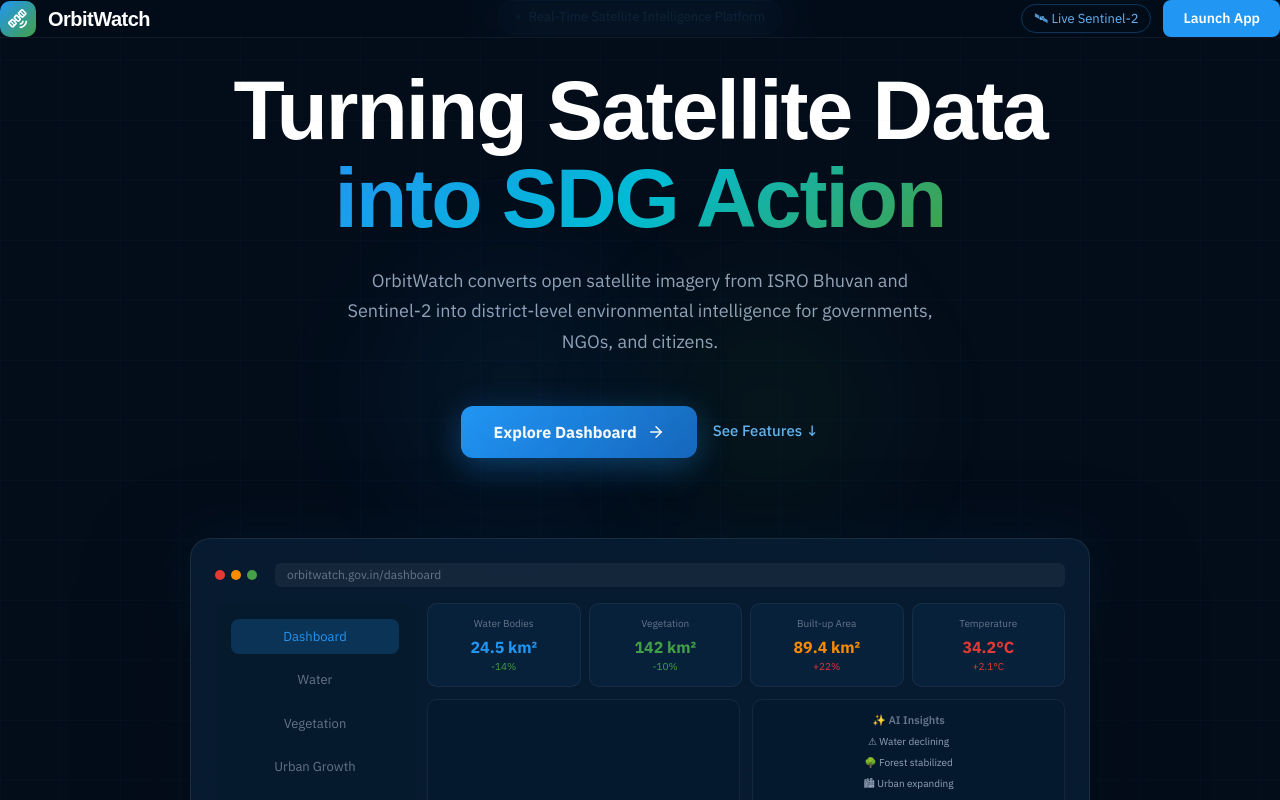
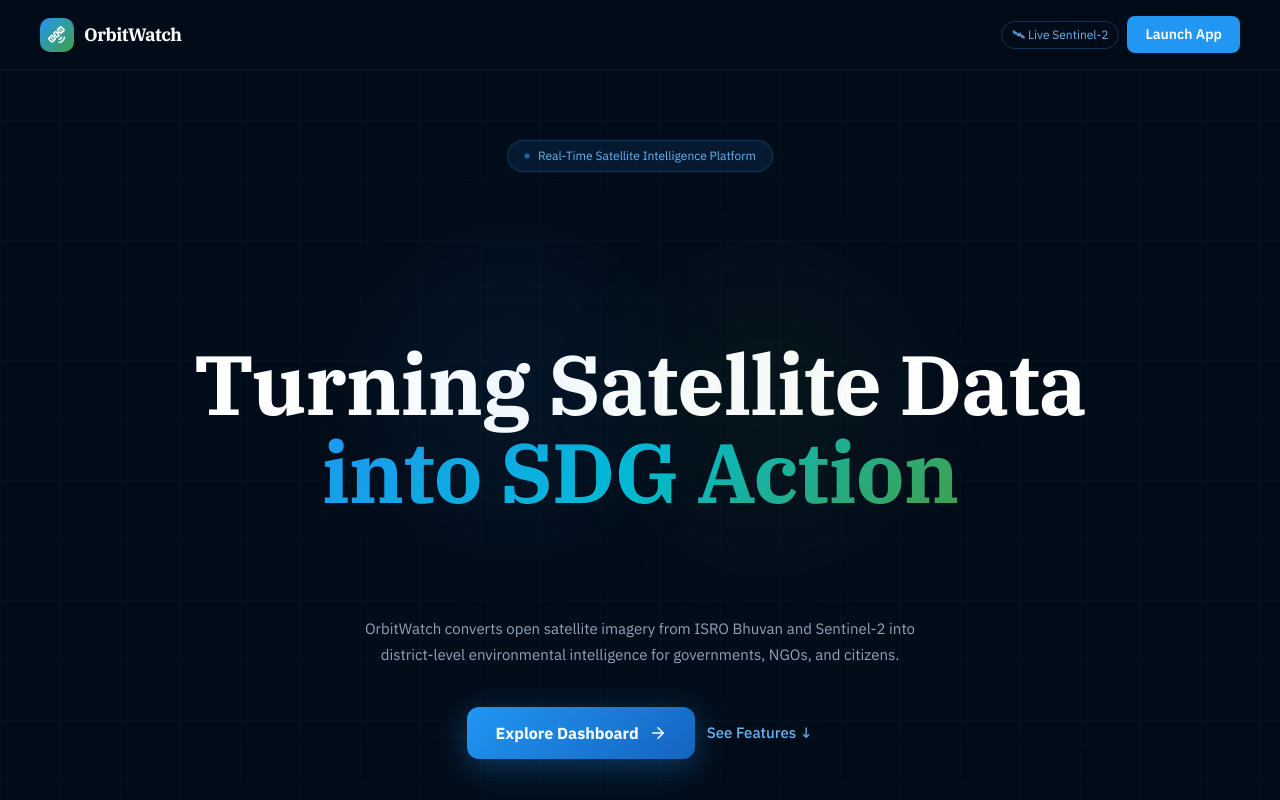
Before and after one commit to ArnishM/OrbitWatch, a React app in the folder frontend/: page / in a window 1280 px wide. Built offline with nearby package versions, Linux system fonts and the light colour scheme; no server answers; the HTML template or start-up script is replaced by a standard one.

Commit message:
Mobile responsive fix: landing page, dashboard grid, map sizing + ResizeObserver

```diff
--- a/frontend/src/pages/LandingPage.jsx
+++ b/frontend/src/pages/LandingPage.jsx
@@ -1,4 +1,4 @@
-import React, { useEffect, useRef } from 'react';
+import React from 'react';
 import { motion } from 'framer-motion';
 import { FiArrowRight } from 'react-icons/fi';
 import { MdOutlineSatelliteAlt } from 'react-icons/md';
@@ -23,6 +23,36 @@
   return (
     <div className="h-screen overflow-y-auto" style={{ background: 'var(--color-navy-950)' }}>
 
+      {/* Mobile-safe inline styles */}
+      <style>{`
+        .landing-nav { padding: 14px 20px; }
+        .landing-hero { padding: 100px 20px 60px; }
+        .landing-hero h1 { font-size: clamp(32px, 8vw, 84px); letter-spacing: -1px; }
+        .landing-hero p { font-size: 15px; }
+        .landing-cta-btns { flex-wrap: wrap; justify-content: center; gap: 12px; }
+        .landing-preview { display: none; }
+        .landing-stats { grid-template-columns: repeat(2, 1fr); padding: 60px 24px; gap: 28px; }
+        .landing-features-grid { grid-template-columns: 1fr; }
+        .landing-feature-section { padding: 60px 20px; }
+        .landing-cta-section { padding: 60px 20px; }
+        .landing-nav-badge { display: none; }
+
+        @media (min-width: 640px) {
+          .landing-stats { grid-template-columns: repeat(4, 1fr); }
+          .landing-features-grid { grid-template-columns: repeat(2, 1fr); }
+          .landing-preview { display: block; }
+          .landing-nav-badge { display: inline-flex; }
+        }
+
+        @media (min-width: 900px) {
+          .landing-nav { padding: 16px 40px; }
+          .landing-hero { padding: 140px 40px 80px; }
+          .landing-features-grid { grid-template-columns: repeat(3, 1fr); }
+          .landing-feature-section { padding: 80px 40px; }
+          .landing-cta-section { padding: 100px 40px; }
+        }
+      `}</style>
+
       {/* Background grid */}
       <div className="fixed inset-0 pointer-events-none" style={{
         backgroundImage: `linear-gradient(rgba(33, 150, 243, 0.03) 1px, transparent 1px), linear-gradient(90deg, rgba(33, 150, 243, 0.03) 1px, transparent 1px)`,
@@ -40,21 +70,21 @@
       }} />
 
       {/* Nav */}
-      <nav className="fixed top-0 left-0 right-0 z-50 px-8 py-5 flex justify-between items-center"
+      <nav className="landing-nav fixed top-0 left-0 right-0 z-50 flex justify-between items-center"
         style={{ borderBottom: '1px solid rgba(255,255,255,0.05)', backdropFilter: 'blur(20px)', background: 'rgba(3,13,26,0.7)' }}>
-        <div className="flex items-center gap-3">
-          <div style={{ width: 36, height: 36, borderRadius: 10, background: 'linear-gradient(135deg, #2196F3, #43A047)', display: 'flex', alignItems: 'center', justifyContent: 'center' }}>
-            <MdOutlineSatelliteAlt size={20} />
+        <div style={{ display: 'flex', alignItems: 'center', gap: 10 }}>
+          <div style={{ width: 34, height: 34, borderRadius: 10, background: 'linear-gradient(135deg, #2196F3, #43A047)', display: 'flex', alignItems: 'center', justifyContent: 'center', flexShrink: 0 }}>
+            <MdOutlineSatelliteAlt size={18} />
           </div>
-          <span style={{ fontFamily: 'Space Grotesk, sans-serif', fontWeight: 700, fontSize: 20, letterSpacing: '-0.5px' }}>OrbitWatch</span>
+          <span style={{ fontFamily: 'IBM Plex Serif, serif', fontWeight: 700, fontSize: 18, letterSpacing: '-0.5px' }}>OrbitWatch</span>
         </div>
-        <div className="flex items-center gap-3">
-          <span style={{ fontSize: 13, color: '#64B5F6', padding: '4px 12px', border: '1px solid rgba(33,150,243,0.3)', borderRadius: 20 }}>
+        <div style={{ display: 'flex', alignItems: 'center', gap: 8 }}>
+          <span className="landing-nav-badge" style={{ alignItems: 'center', gap: 6, fontSize: 12, color: '#64B5F6', padding: '4px 10px', border: '1px solid rgba(33,150,243,0.3)', borderRadius: 20 }}>
             🛰 Live Sentinel-2
           </span>
           <button
             onClick={onEnter}
-            style={{ background: '#2196F3', color: 'white', padding: '8px 20px', borderRadius: 8, fontSize: 14, fontWeight: 600, cursor: 'pointer' }}
+            style={{ background: '#2196F3', color: 'white', padding: '8px 18px', borderRadius: 8, fontSize: 14, fontWeight: 600, cursor: 'pointer', whiteSpace: 'nowrap' }}
           >
             Launch App
           </button>
@@ -62,19 +92,20 @@
       </nav>
 
       {/* Hero */}
-      <section className="min-h-screen flex flex-col items-center justify-center text-center px-6 pt-20">
+      <section className="landing-hero" style={{ minHeight: '100svh', display: 'flex', flexDirection: 'column', alignItems: 'center', justifyContent: 'center', textAlign: 'center' }}>
         <motion.div initial={{ opacity: 0, y: -20 }} animate={{ opacity: 1, y: 0 }} transition={{ duration: 0.6 }}>
-          <div style={{ display: 'inline-flex', alignItems: 'center', gap: 8, background: 'rgba(33,150,243,0.1)', border: '1px solid rgba(33,150,243,0.25)', borderRadius: 20, padding: '6px 16px', marginBottom: 32, fontSize: 13, color: '#64B5F6' }}>
+          <div style={{ display: 'inline-flex', alignItems: 'center', gap: 8, background: 'rgba(33,150,243,0.1)', border: '1px solid rgba(33,150,243,0.25)', borderRadius: 20, padding: '6px 16px', marginBottom: 28, fontSize: 12, color: '#64B5F6' }}>
             <span className="pulse-dot" style={{ width: 6, height: 6, borderRadius: '50%', background: '#2196F3', display: 'inline-block' }} />
             Real-Time Satellite Intelligence Platform
           </div>
         </motion.div>
 
         <motion.h1
+          className="landing-hero"
           initial={{ opacity: 0, y: 30 }}
           animate={{ opacity: 1, y: 0 }}
           transition={{ duration: 0.7, delay: 0.1 }}
-          style={{ fontFamily: 'Space Grotesk, sans-serif', fontSize: 'clamp(40px, 7vw, 84px)', fontWeight: 800, lineHeight: 1.05, marginBottom: 24, letterSpacing: '-2px' }}
+          style={{ fontFamily: 'IBM Plex Serif, serif', fontWeight: 800, lineHeight: 1.05, marginBottom: 20 }}
         >
           Turning Satellite Data<br />
           <span style={{ background: 'linear-gradient(135deg, #2196F3, #00BCD4, #43A047)', WebkitBackgroundClip: 'text', WebkitTextFillColor: 'transparent' }}>
@@ -86,7 +117,7 @@
           initial={{ opacity: 0, y: 20 }}
           animate={{ opacity: 1, y: 0 }}
           transition={{ duration: 0.6, delay: 0.2 }}
-          style={{ maxWidth: 600, color: '#94a3b8', fontSize: 18, lineHeight: 1.7, marginBottom: 48 }}
+          style={{ maxWidth: 560, color: '#94a3b8', lineHeight: 1.7, marginBottom: 40 }}
         >
           OrbitWatch converts open satellite imagery from ISRO Bhuvan and Sentinel-2 into district-level environmental intelligence for governments, NGOs, and citizens.
         </motion.p>
@@ -95,7 +126,8 @@
           initial={{ opacity: 0, scale: 0.9 }}
           animate={{ opacity: 1, scale: 1 }}
           transition={{ duration: 0.5, delay: 0.35 }}
-          className="flex items-center gap-4"
+          className="landing-cta-btns"
+          style={{ display: 'flex', alignItems: 'center' }}
         >
           <button
             id="explore-dashboard-btn"
@@ -103,7 +135,7 @@
             style={{
               display: 'flex', alignItems: 'center', gap: 10,
               background: 'linear-gradient(135deg, #2196F3, #1565C0)',
-              color: 'white', padding: '14px 32px', borderRadius: 12,
+              color: 'white', padding: '14px 28px', borderRadius: 12,
               fontSize: 16, fontWeight: 700, cursor: 'pointer',
               boxShadow: '0 8px 32px rgba(33,150,243,0.35)',
               transition: 'all 0.2s'
@@ -114,21 +146,22 @@
           <a href="#features" style={{ color: '#64B5F6', fontSize: 15, fontWeight: 500 }}>See Features ↓</a>
         </motion.div>
 
-        {/* Satellite preview mockup */}
+        {/* Satellite preview mockup — hidden on small mobile */}
         <motion.div
+          className="landing-preview"
           initial={{ opacity: 0, y: 60 }}
           animate={{ opacity: 1, y: 0 }}
           transition={{ duration: 0.9, delay: 0.5 }}
           style={{
-            marginTop: 80, width: '100%', maxWidth: 900,
+            marginTop: 60, width: '100%', maxWidth: 860,
             background: 'rgba(10, 37, 64, 0.6)', backdropFilter: 'blur(20px)',
             border: '1px solid rgba(255,255,255,0.08)', borderRadius: 20,
-            padding: '24px', position: 'relative',
+            padding: '20px', position: 'relative',
             boxShadow: '0 40px 100px rgba(0,0,0,0.5), 0 0 60px rgba(33,150,243,0.08)'
           }}
         >
           {/* Fake browser bar */}
-          <div style={{ display: 'flex', gap: 6, marginBottom: 16, alignItems: 'center' }}>
+          <div style={{ display: 'flex', gap: 6, marginBottom: 14, alignItems: 'center' }}>
             <div style={{ width: 10, height: 10, borderRadius: '50%', background: '#E53935' }} />
             <div style={{ width: 10, height: 10, borderRadius: '50%', background: '#FB8C00' }} />
             <div style={{ width: 10, height: 10, borderRadius: '50%', background: '#43A047' }} />
@@ -138,13 +171,13 @@
           </div>
 
           {/* Mini dashboard preview */}
-          <div style={{ display: 'grid', gridTemplateColumns: '200px 1fr', gap: 12, height: 320 }}>
-            <div style={{ background: 'rgba(7,26,46,0.7)', borderRadius: 12, padding: 16, display: 'flex', flexDirection: 'column', gap: 8 }}>
+          <div style={{ display: 'grid', gridTemplateColumns: '180px 1fr', gap: 12, height: 280 }}>
+            <div style={{ background: 'rgba(7,26,46,0.7)', borderRadius: 12, padding: 14, display: 'flex', flexDirection: 'column', gap: 8 }}>
               {['Dashboard', 'Water', 'Vegetation', 'Urban Growth', 'Climate'].map((item, i) => (
-                <div key={item} style={{ padding: '8px 12px', borderRadius: 8, fontSize: 13, background: i === 0 ? 'rgba(33,150,243,0.2)' : 'transparent', color: i === 0 ? '#2196F3' : '#64748b' }}>{item}</div>
+                <div key={item} style={{ padding: '7px 10px', borderRadius: 8, fontSize: 12, background: i === 0 ? 'rgba(33,150,243,0.2)' : 'transparent', color: i === 0 ? '#2196F3' : '#64748b' }}>{item}</div>
               ))}
             </div>
-            <div style={{ display: 'grid', gridTemplateColumns: '1fr 1fr', gridTemplateRows: 'auto 1fr', gap: 12 }}>
+            <div style={{ display: 'grid', gridTemplateColumns: '1fr 1fr', gridTemplateRows: 'auto 1fr', gap: 10 }}>
               <div style={{ gridColumn: '1 / -1', display: 'grid', gridTemplateColumns: 'repeat(4, 1fr)', gap: 8 }}>
                 {[
                   { label: 'Water Bodies', val: '24.5 km²', color: '#2196F3', change: '-14%' },
@@ -152,20 +185,20 @@
                   { label: 'Built-up Area', val: '89.4 km²', color: '#FB8C00', change: '+22%' },
                   { label: 'Temperature', val: '34.2°C', color: '#E53935', change: '+2.1°C' },
                 ].map(c => (
-                  <div key={c.label} style={{ background: 'rgba(10,37,64,0.7)', borderRadius: 10, padding: 12, border: '1px solid rgba(255,255,255,0.06)' }}>
-                    <div style={{ fontSize: 10, color: '#64748b', marginBottom: 4 }}>{c.label}</div>
-                    <div style={{ fontSize: 16, fontWeight: 700, color: c.color }}>{c.val}</div>
-                    <div style={{ fontSize: 10, color: c.change.startsWith('+') ? '#E53935' : '#43A047' }}>{c.change}</div>
+                  <div key={c.label} style={{ background: 'rgba(10,37,64,0.7)', borderRadius: 10, padding: 10, border: '1px solid rgba(255,255,255,0.06)' }}>
+                    <div style={{ fontSize: 9, color: '#64748b', marginBottom: 3 }}>{c.label}</div>
+                    <div style={{ fontSize: 14, fontWeight: 700, color: c.color }}>{c.val}</div>
+                    <div style={{ fontSize: 9, color: c.change.startsWith('+') ? '#E53935' : '#43A047' }}>{c.change}</div>
                   </div>
                 ))}
               </div>
-              <div style={{ background: 'rgba(7,26,46,0.7)', borderRadius: 10, border: '1px solid rgba(255,255,255,0.06)', display: 'flex', alignItems: 'center', justifyContent: 'center', color: '#334155', fontSize: 13 }}>
+              <div style={{ background: 'rgba(7,26,46,0.7)', borderRadius: 10, border: '1px solid rgba(255,255,255,0.06)', display: 'flex', alignItems: 'center', justifyContent: 'center', color: '#334155', fontSize: 12 }}>
                 🗺️ Interactive GIS Map
               </div>
-              <div style={{ background: 'rgba(7,26,46,0.7)', borderRadius: 10, border: '1px solid rgba(255,255,255,0.06)', display: 'flex', flexDirection: 'column', gap: 6, padding: 12 }}>
-                <div style={{ fontSize: 11, color: '#64748b', fontWeight: 600 }}>✨ AI Insights</div>
+              <div style={{ background: 'rgba(7,26,46,0.7)', borderRadius: 10, border: '1px solid rgba(255,255,255,0.06)', display: 'flex', flexDirection: 'column', gap: 5, padding: 10 }}>
+                <div style={{ fontSize: 10, color: '#64748b', fontWeight: 600 }}>✨ AI Insights</div>
                 {['⚠ Water declining', '🌳 Forest stabilized', '🏙 Urban expanding'].map(t => (
-                  <div key={t} style={{ fontSize: 10, color: '#94a3b8' }}>{t}</div>
+                  <div key={t} style={{ fontSize: 9, color: '#94a3b8' }}>{t}</div>
                 ))}
               </div>
             </div>
@@ -174,38 +207,38 @@
       </section>
 
       {/* Stats */}
-      <section style={{ padding: '80px 40px', display: 'grid', gridTemplateColumns: 'repeat(4, 1fr)', gap: 24, maxWidth: 900, margin: '0 auto' }}>
+      <section className="landing-stats" style={{ display: 'grid', maxWidth: 900, margin: '0 auto' }}>
         {stats.map((s, i) => (
           <motion.div key={i} initial={{ opacity: 0, y: 20 }} whileInView={{ opacity: 1, y: 0 }} transition={{ delay: i * 0.1 }} style={{ textAlign: 'center' }}>
-            <div style={{ fontFamily: 'Space Grotesk', fontSize: 40, fontWeight: 800, background: 'linear-gradient(135deg, #2196F3, #43A047)', WebkitBackgroundClip: 'text', WebkitTextFillColor: 'transparent' }}>{s.value}</div>
-            <div style={{ color: '#64748b', fontSize: 14, marginTop: 4 }}>{s.label}</div>
+            <div style={{ fontFamily: 'IBM Plex Serif, serif', fontSize: 'clamp(28px,6vw,40px)', fontWeight: 800, background: 'linear-gradient(135deg, #2196F3, #43A047)', WebkitBackgroundClip: 'text', WebkitTextFillColor: 'transparent' }}>{s.value}</div>
+            <div style={{ color: '#64748b', fontSize: 13, marginTop: 4 }}>{s.label}</div>
           </motion.div>
         ))}
       </section>
 
       {/* Features */}
-      <section id="features" style={{ padding: '80px 40px', maxWidth: 1100, margin: '0 auto' }}>
-        <div style={{ textAlign: 'center', marginBottom: 60 }}>
-          <h2 style={{ fontFamily: 'Space Grotesk', fontSize: 36, fontWeight: 700, marginBottom: 12 }}>Everything you need to<br />monitor environmental SDGs</h2>
-          <p style={{ color: '#64748b', fontSize: 16 }}>From raw pixels to policy-ready insights — automatically.</p>
+      <section id="features" className="landing-feature-section" style={{ maxWidth: 1100, margin: '0 auto' }}>
+        <div style={{ textAlign: 'center', marginBottom: 48 }}>
+          <h2 style={{ fontFamily: 'IBM Plex Serif, serif', fontSize: 'clamp(24px,5vw,36px)', fontWeight: 700, marginBottom: 12 }}>Everything you need to<br />monitor environmental SDGs</h2>
+          <p style={{ color: '#64748b', fontSize: 15 }}>From raw pixels to policy-ready insights — automatically.</p>
         </div>
-        <div style={{ display: 'grid', gridTemplateColumns: 'repeat(3, 1fr)', gap: 20 }}>
+        <div className="landing-features-grid" style={{ display: 'grid', gap: 16 }}>
           {features.map((f, i) => (
-            <motion.div key={i} initial={{ opacity: 0, y: 20 }} whileInView={{ opacity: 1, y: 0 }} transition={{ delay: i * 0.08 }} className="glass-card">
-              <div style={{ fontSize: 32, marginBottom: 12 }}>{f.icon}</div>
-              <div style={{ fontFamily: 'Space Grotesk', fontWeight: 600, fontSize: 16, marginBottom: 6 }}>{f.title}</div>
-              <p style={{ fontSize: 14, color: '#64748b', lineHeight: 1.6 }}>{f.desc}</p>
+            <motion.div key={i} initial={{ opacity: 0, y: 20 }} whileInView={{ opacity: 1, y: 0 }} transition={{ delay: i * 0.06 }} className="glass-card">
+              <div style={{ fontSize: 28, marginBottom: 10 }}>{f.icon}</div>
+              <div style={{ fontWeight: 600, fontSize: 15, marginBottom: 6 }}>{f.title}</div>
+              <p style={{ fontSize: 13, color: '#64748b', lineHeight: 1.6 }}>{f.desc}</p>
             </motion.div>
           ))}
         </div>
       </section>
 
       {/* CTA */}
-      <section style={{ padding: '100px 40px', textAlign: 'center' }}>
-        <div className="gradient-border" style={{ display: 'inline-block', padding: 40, maxWidth: 600 }}>
-          <h2 style={{ fontFamily: 'Space Grotesk', fontSize: 32, fontWeight: 700, marginBottom: 16 }}>Ready to explore your district?</h2>
-          <p style={{ color: '#64748b', marginBottom: 32, fontSize: 16 }}>Start with Nagpur, Pune, Wardha, or any district in India.</p>
-          <button onClick={onEnter} style={{ background: 'linear-gradient(135deg, #2196F3, #1565C0)', color: 'white', padding: '14px 36px', borderRadius: 12, fontSize: 16, fontWeight: 700, cursor: 'pointer', boxShadow: '0 8px 32px rgba(33,150,243,0.3)' }}>
+      <section className="landing-cta-section" style={{ textAlign: 'center' }}>
+        <div className="gradient-border" style={{ display: 'inline-block', padding: 'clamp(24px,5vw,40px)', maxWidth: 560, width: '100%' }}>
+          <h2 style={{ fontFamily: 'IBM Plex Serif, serif', fontSize: 'clamp(20px,4vw,32px)', fontWeight: 700, marginBottom: 14 }}>Ready to explore your district?</h2>
+          <p style={{ color: '#64748b', marginBottom: 28, fontSize: 15 }}>Start with Nagpur, Pune, Wardha, or any district in India.</p>
+          <button onClick={onEnter} style={{ background: 'linear-gradient(135deg, #2196F3, #1565C0)', color: 'white', padding: '14px 32px', borderRadius: 12, fontSize: 16, fontWeight: 700, cursor: 'pointer', boxShadow: '0 8px 32px rgba(33,150,243,0.3)' }}>
             Launch OrbitWatch →
           </button>
         </div>
```
Also changed, not shown: frontend/src/maps/OrbitMap.jsx (+11 -6 lines), frontend/src/pages/Dashboard.jsx (+25 -9 lines).
